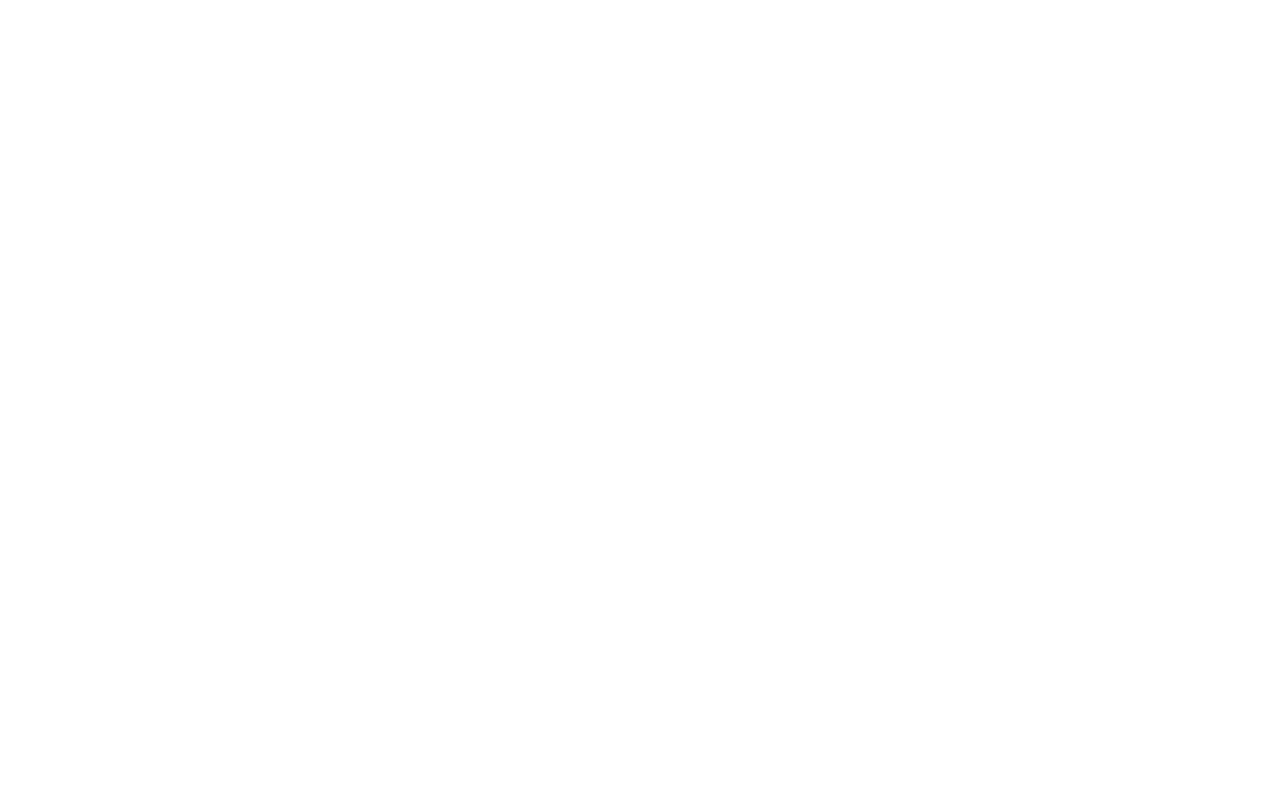
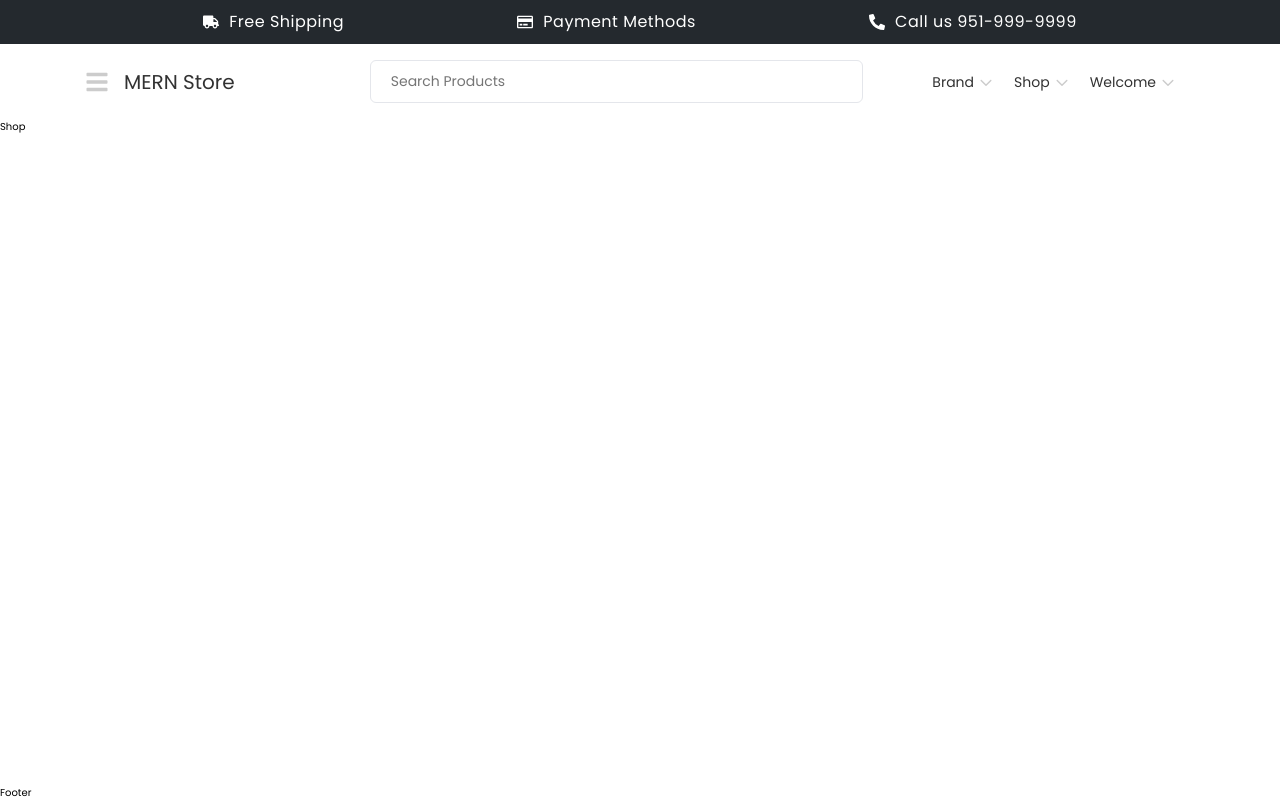
Before and after one commit to unRealAhmed/MERN-E-Commerce, a React (Vite) app in the folder client/: page /shop in a window 1280 px wide. Before the commit this address had no page. Built offline with nearby package versions, Linux system fonts and the light colour scheme; some icons are missing; a web font is replaced by a local one.

Commit message:
add shop routing

```diff
--- a/client/src/App.jsx
+++ b/client/src/App.jsx
@@ -4,6 +4,7 @@
 import AppLayout from "./UI/AppLayout";
 import Login from "./pages/Login";
 import Home from "./pages/Home";
+import Shop from "./UI/shop/Shop";
 
 const App = () => {
   return (
@@ -11,6 +12,7 @@
       <Routes>
         <Route element={<AppLayout />}>
           <Route index element={<Home />} />
+          <Route path="shop" element={<Shop />} />
           <Route path="login" element={<Login />} />
           <Route path="register" element={<Register />} />
         </Route>
--- /dev/null
+++ b/client/src/UI/shop/Shop.jsx
@@ -0,0 +1,5 @@
+const Shop = () => {
+  return <div>Shop</div>;
+};
+
+export default Shop;
```
Also changed, not shown: client/src/UI/shop/Shop.module.css (added).
